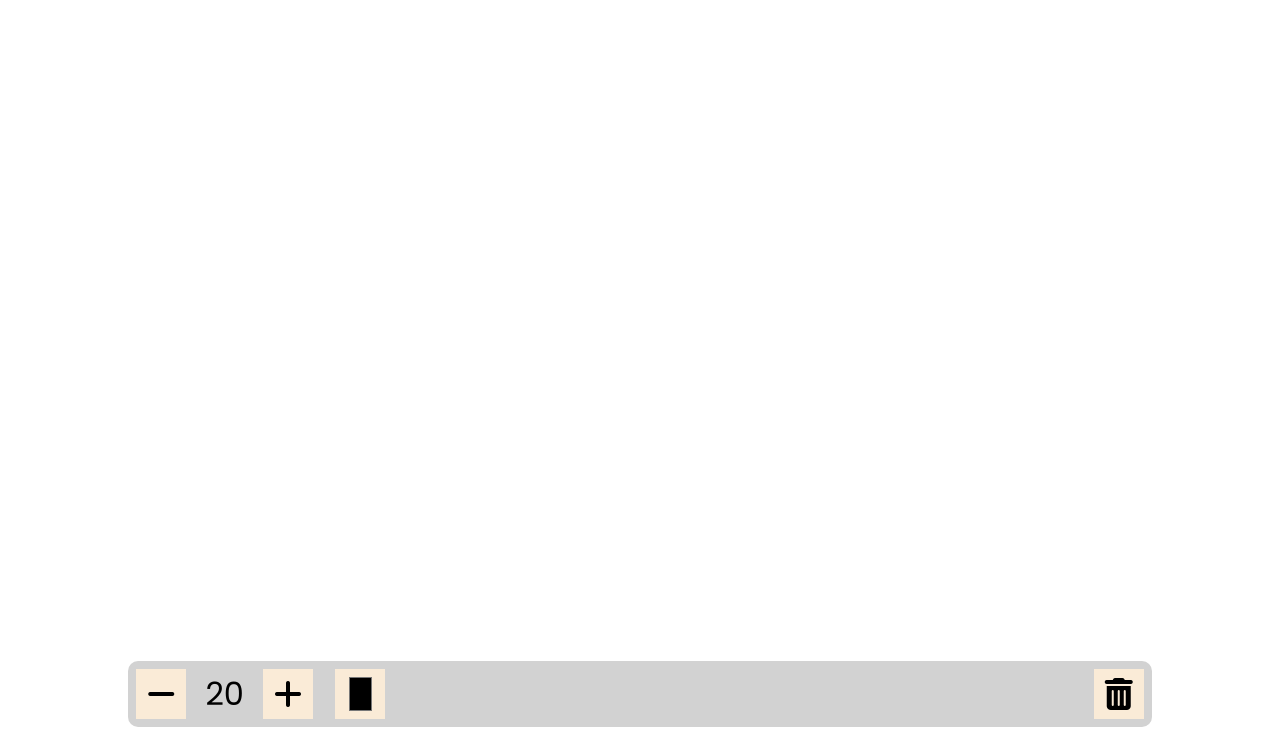
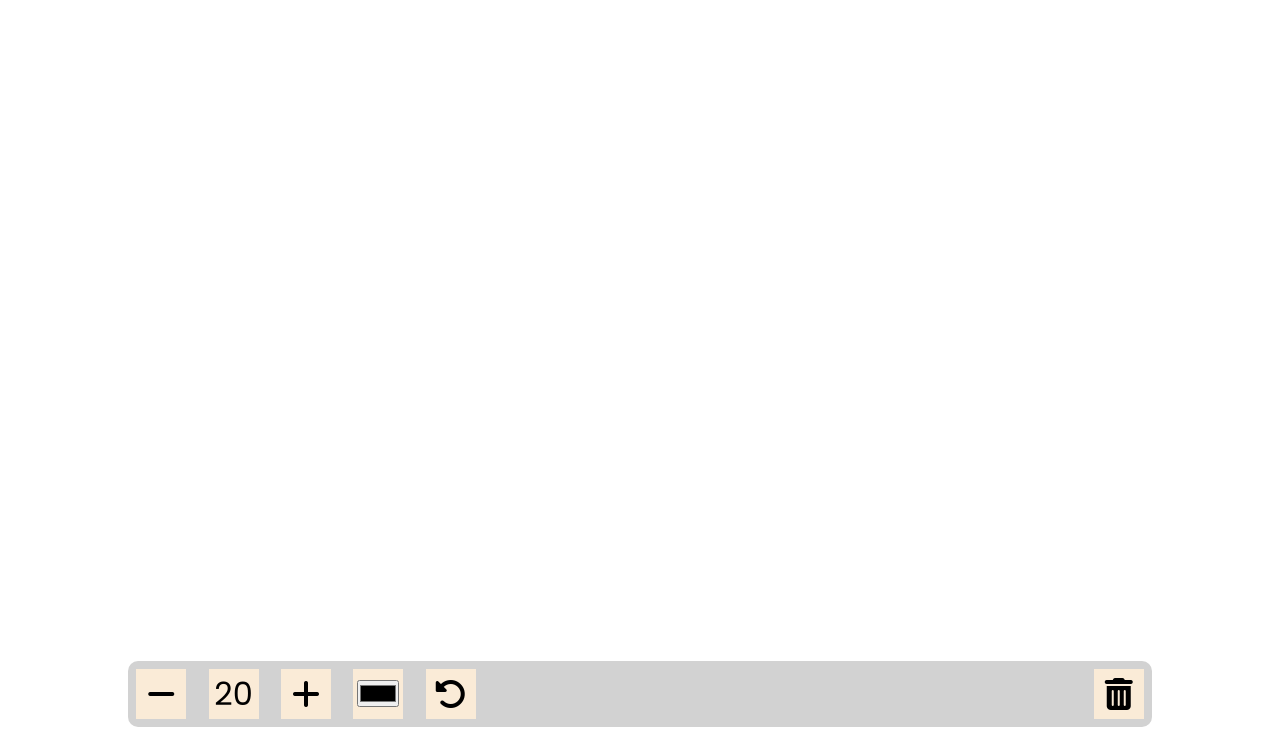
Before and after one commit to IvanMendoza1616/Rickasso, a plain HTML site: page index.html in a window 1280 px wide. Shown: the part 73-807 px from the top of the page. Drawn offline with Linux system fonts and the light colour scheme.

Commit message:
Update index.html

```diff
--- a/index.html
+++ b/index.html
@@ -19,11 +19,12 @@
     <div class="title">Rickasso <i class="fa-solid fa-paintbrush"></i></div>
     <div class="toolbox">
       <div class="btn" id="decrease"><i class="fa-solid fa-minus"></i></div>
-      <div id="size"></div>
+      <div class="btn" id="size"></div>
       <div class="btn" id="increase"><i class="fa-solid fa-plus"></i></div>
-      <div class="btn">
-        <input class="btn" type="color" id="color" />
+      <div class="btn color-container">
+        <input type="color" id="color" />
       </div>
+      <div class="btn" id="undo"><i class="fa-solid fa-rotate-left"></i></div>
       <div class="btn" id="clear"><i class="fa-solid fa-trash-can"></i></div>
     </div>
 
```
